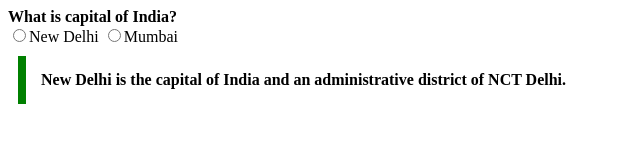
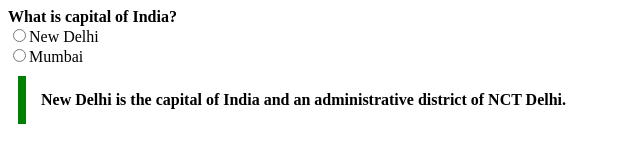
Before and after one commit to acciojob/trivia-krishna09062001, a website: page main.html in a window 1280 px wide. Shown: the whole page, without its empty margins (0-640 px from the left). Drawn offline with Linux system fonts and the light colour scheme.

Commit message:
created a submission

```diff
--- a/main.html
+++ b/main.html
@@ -9,7 +9,7 @@
 <body>
 	<!-- the entire body must be written by student -->
 	<label for="question"><b>What is capital of India?</b></label><br>
-	<input type="radio" id="capital" name="multiple">New Delhi
+	<input type="radio" id="capital" name="multiple">New Delhi<br>
 	<input type="radio" id="capital" name="multiple">Mumbai
 	<blockquote cite="https://en.wikipedia.org/wiki/New_Delhi">
 		New Delhi is the capital of India and an administrative district of NCT Delhi.
```
